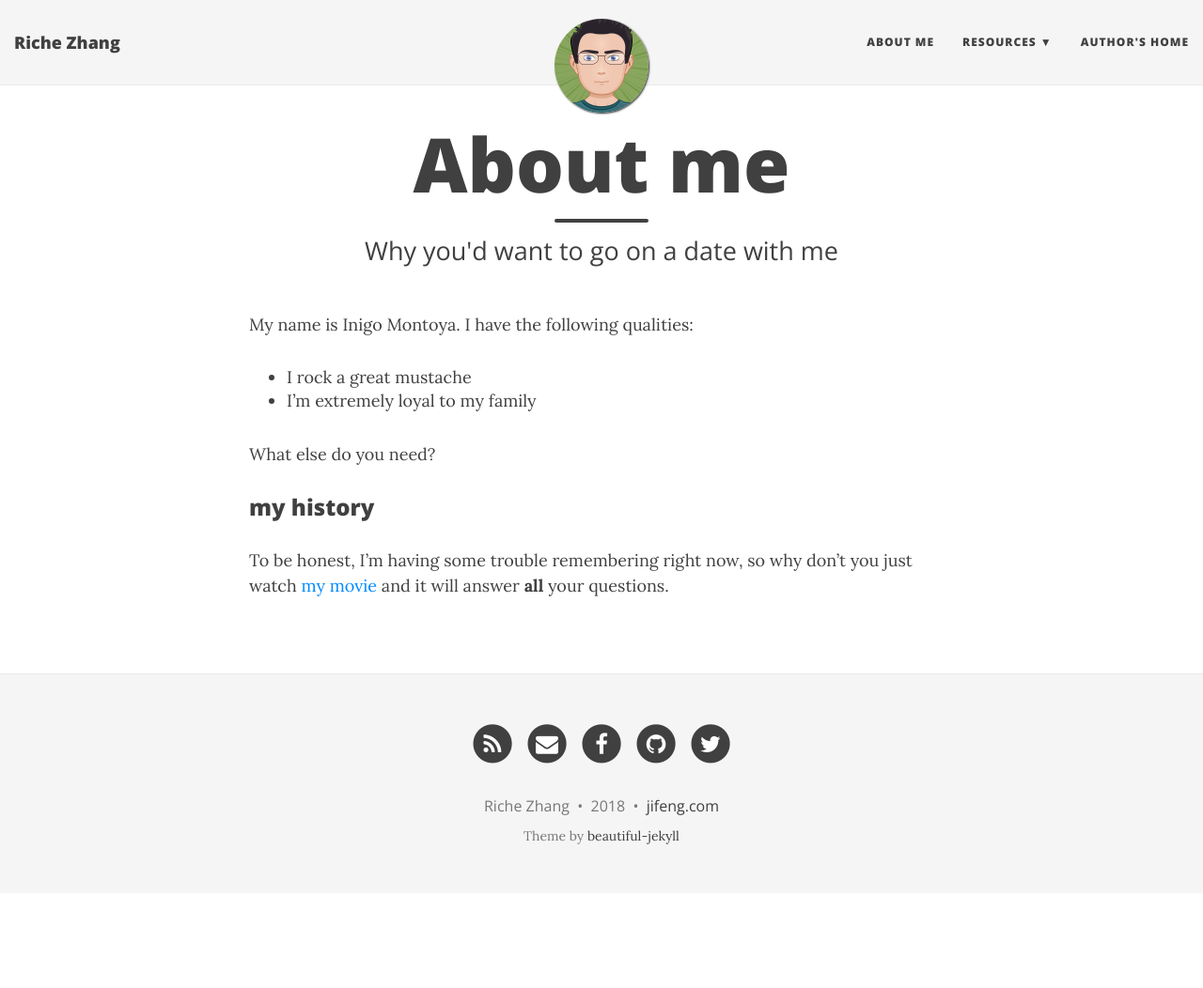
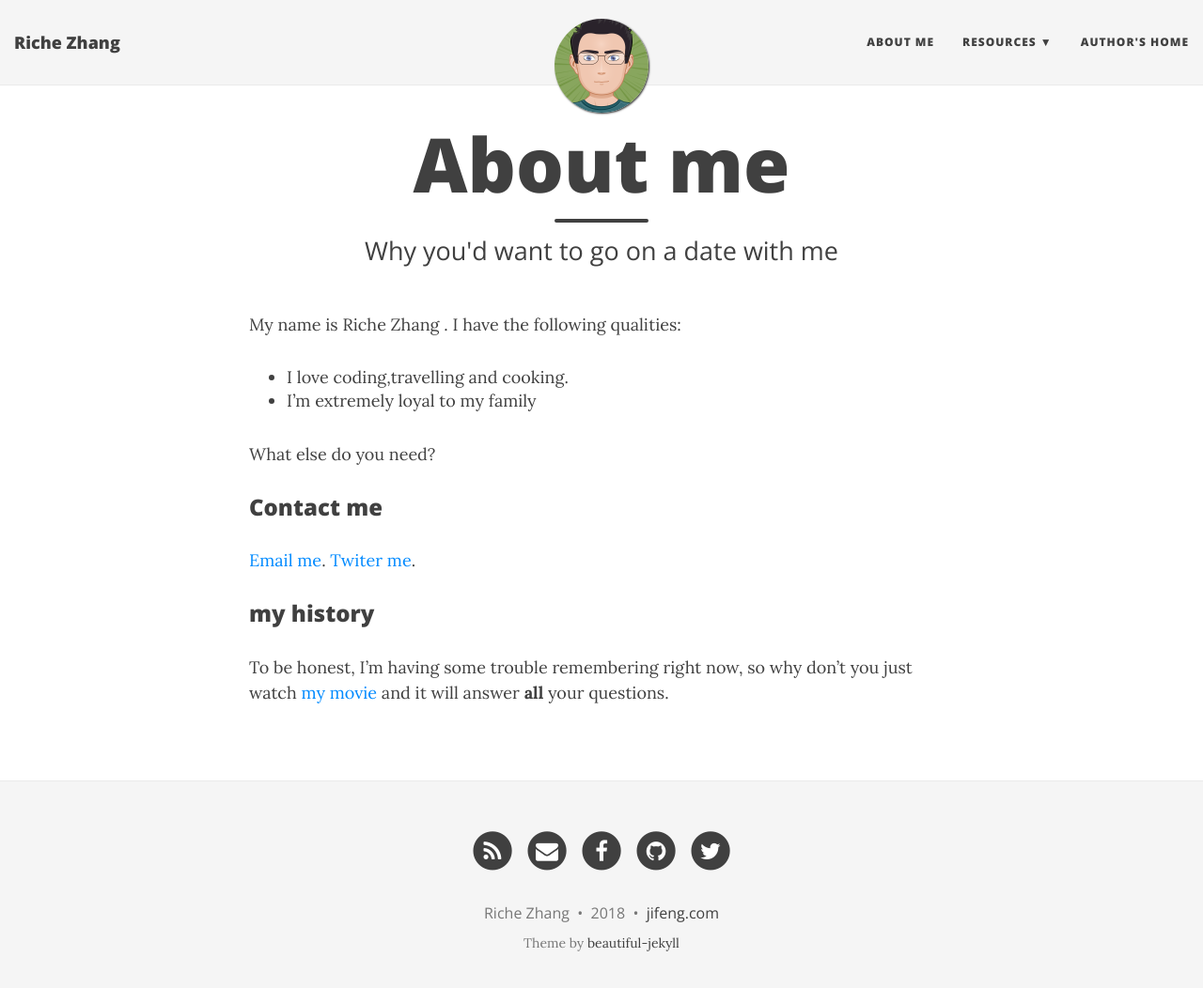
Before and after one commit to RicheZhang/RicheZhang.github.io, a Jekyll site: the page built from aboutme.md, in a window 1280 px wide and 1065 px high. Shown: the top 1052 px of the window at 94% size. Built offline with Jekyll 4.4.1, drawn with Linux system fonts in a browser that asks for light colours; nearby versions of some CDN libraries.

Commit message:
About me

```diff
--- a/aboutme.md
+++ b/aboutme.md
@@ -4,13 +4,16 @@ title: About me
 subtitle: Why you'd want to go on a date with me
 ---
 
-My name is Inigo Montoya. I have the following qualities:
+My name is Riche Zhang . I have the following qualities:
 
-- I rock a great mustache
+- I love coding,travelling and cooking.
 - I'm extremely loyal to my family
 
 What else do you need?
+### Contact me
 
+[Email me](mailto:riche.cheung@gmail.com).
+[Twiter me](https://twitter.com/RichieCheungg).
 ### my history
 
 To be honest, I'm having some trouble remembering right now, so why don't you just watch [my movie](http://en.wikipedia.org/wiki/The_Princess_Bride_%28film%29) and it will answer **all** your questions.
```
Also changed, not shown: _posts/2018-08-19-first-post.md (+1 -1 lines).
